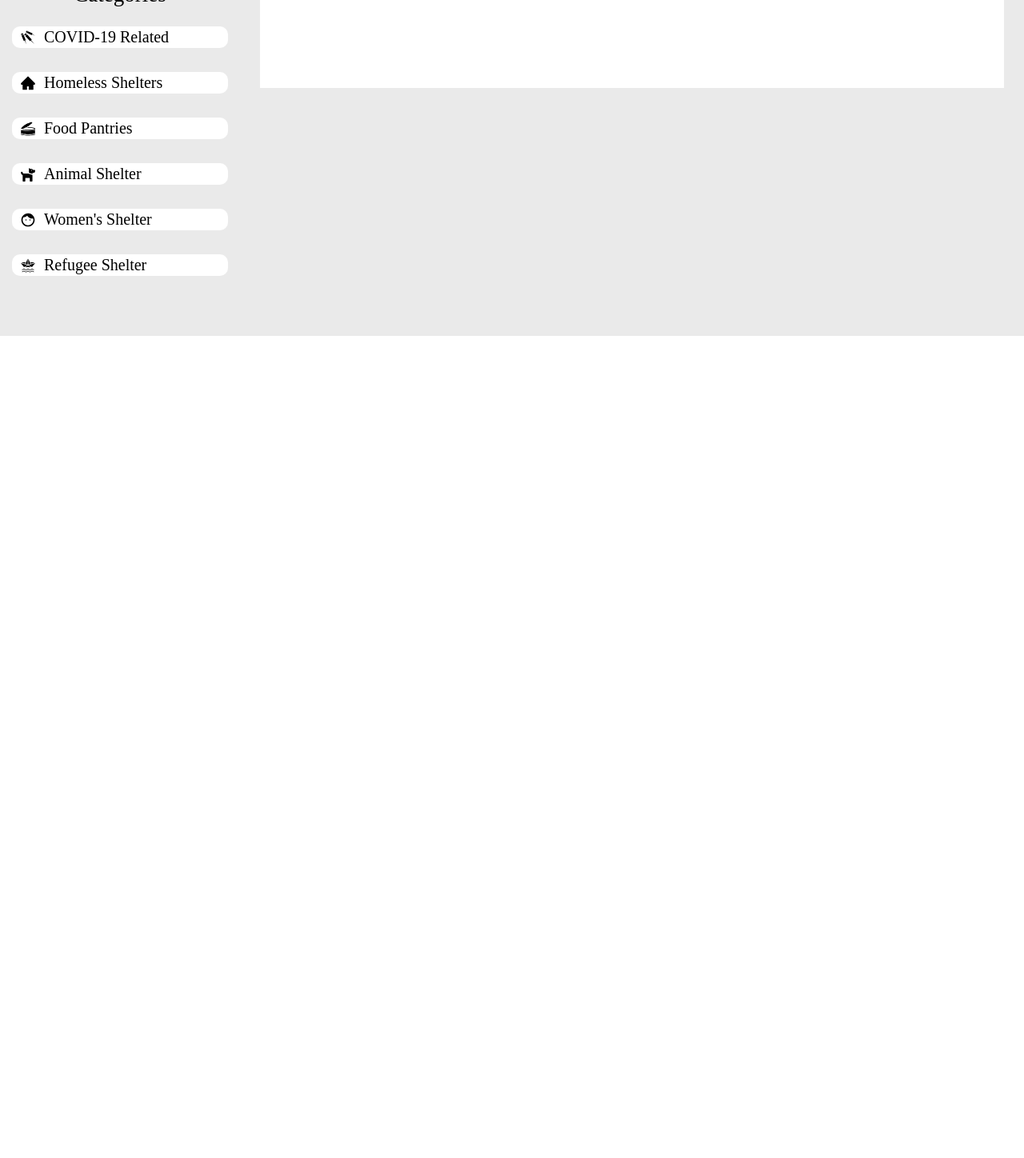
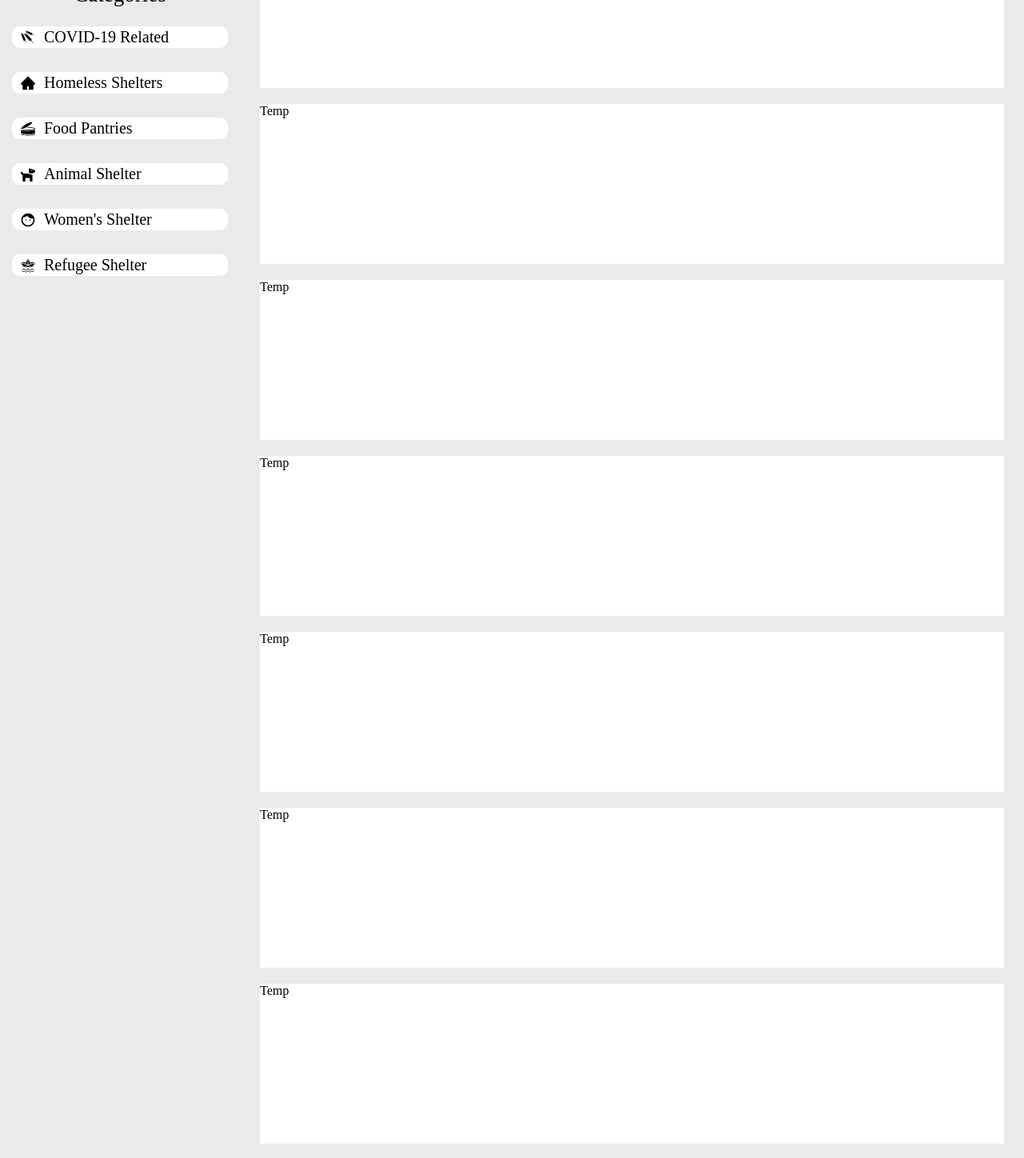
Before and after one commit to apcscap/allyup, a React (Create React App) app in the folder frontend-allyup/: page /home in a window 1280 px wide. Shown: the part 380-1828 px from the top of the page at 80% size. Before the commit the page ends 800 px from the top, so only its background shows below. Built offline with nearby package versions, Linux system fonts and the light colour scheme.

Commit message:
more template posts

```diff
--- a/frontend-allyup/src/Components/Home/Hero/Hero.css
+++ b/frontend-allyup/src/Components/Home/Hero/Hero.css
@@ -1,6 +1,6 @@
 .hero-container {
     width: calc(100vw - 300px);
-    height: 100%;
+    min-height: 100%;
     display: flex;
     flex-direction: column;
     align-items: center;
--- a/frontend-allyup/src/Components/Home/Hero/Hero.js
+++ b/frontend-allyup/src/Components/Home/Hero/Hero.js
@@ -5,9 +5,33 @@ export default function Hero() {
     return (
         <div className="hero-container">
             <div className="hero-actionbar">
-                Hi
+                Add Posts here
             </div>
 
+            <div className="hero-actionbar">
+                Temp
+            </div>
+
+            <div className="hero-actionbar">
+                Temp
+            </div>
+
+            <div className="hero-actionbar">
+                Temp
+            </div>
+
+            <div className="hero-actionbar">
+                Temp
+            </div>
+            <div className="hero-actionbar">
+                Temp
+            </div>
+            <div className="hero-actionbar">
+                Temp
+            </div>
+            <div className="hero-actionbar">
+                Temp
+            </div>
             <div className="hero-actionbar">
                 Temp
             </div>
--- a/frontend-allyup/src/Components/Home/SideBar/SideBar.css
+++ b/frontend-allyup/src/Components/Home/SideBar/SideBar.css
@@ -1,6 +1,6 @@
 .sidebar-container {
     width: 300px;
-    height: 100%;
+    min-height: 100%;
     background-color: #EAEAEA;
     display: flex;
     flex-direction: column;
```
Also changed, not shown: 1 other file (tests, documents, lock files or other folders).
